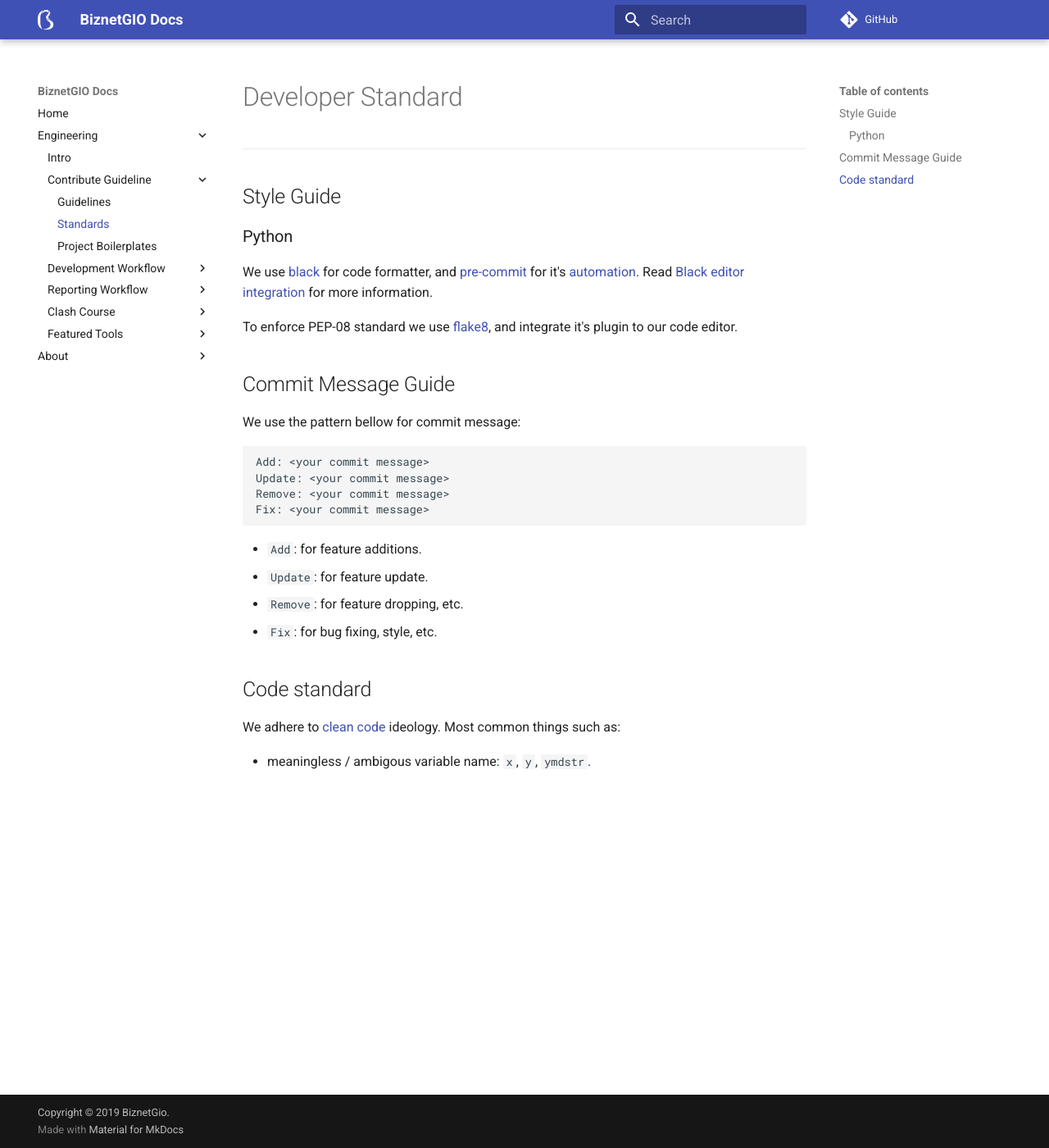
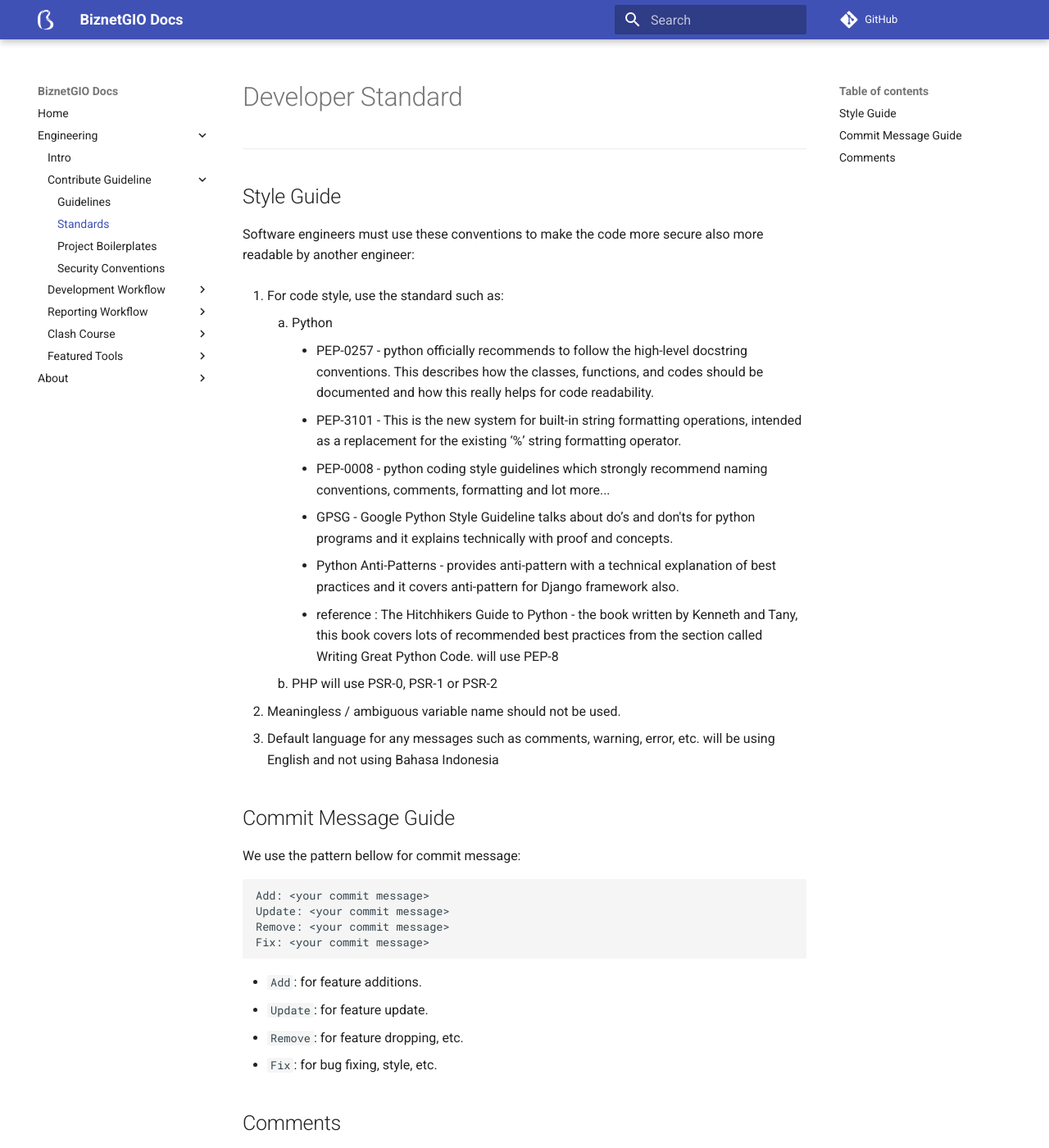
Before and after one commit to BiznetGIO/biznetgio.github.io, an MkDocs documentation site: the page built from docs/guide/standards.md, in a window 1280 px wide and 1400 px high. Shown: the whole window at 82% size. Built offline with MkDocs 1.6.1 and Material for MkDocs 9.7.7, drawn with Linux system fonts in a browser that asks for light colours; comment, search, counter and statistics services are not loaded; some of the changed text lies outside the part shown.

Commit message:
Add: security conventions docs

```diff
--- a/docs/guide/standards.md
+++ b/docs/guide/standards.md
@@ -4,16 +4,20 @@
 
 ## Style Guide
 
-### Python
+Software engineers must use these conventions to make the code more secure also more readable by another engineer:
 
-We use [black](https://github.com/psf/black) for code formatter, and
-[pre-commit](https://pre-commit.com/) for it's
-[automation](https://github.com/psf/black#version-control-integration). Read
-[Black editor integration](https://github.com/psf/black#editor-integration) for
-more information.
+1. For code style, use the standard such as:
+	1. Python
+		* PEP-0257 - python officially recommends to follow the high-level docstring conventions. This describes how the classes, functions, and codes should be documented and how this really helps for code readability.
+		* PEP-3101 - This is the new system for built-in string formatting operations, intended as a replacement for the existing ‘%’ string formatting operator.
+		* PEP-0008 - python coding style guidelines which strongly recommend naming conventions, comments, formatting and lot more...
+		* GPSG - Google Python Style Guideline talks about do’s and don'ts for python programs and it explains technically with proof and concepts.
+		* Python Anti-Patterns - provides anti-pattern with a technical explanation of best practices and it covers anti-pattern for Django framework also.
+		* reference : The Hitchhikers Guide to Python - the book written by Kenneth and Tany, this book covers lots of recommended best practices from the section called Writing Great Python Code. will use PEP-8
+	2. PHP will use PSR-0, PSR-1 or PSR-2
 
-To enforce PEP-08 standard we use [flake8](http://flake8.pycqa.org/en/latest/),
-and integrate it's plugin to our code editor.
+3. Meaningless / ambiguous variable name should not be used.
+4. Default language for any messages such as comments, warning, error, etc. will be using English and not using Bahasa Indonesia
 
 ## Commit Message Guide
 
@@ -31,9 +35,11 @@ Fix: <your commit message>
 - `Remove`: for feature dropping, etc.
 - `Fix`: for bug fixing, style, etc.
 
-## Code standard
 
-We adhere to [clean code](https://www.oreilly.com/library/view/clean-code/9780136083238/)
-ideology. Most common things such as:
+## Comments
+For every code and function, there must be a comment. Refer to PEP-8, the comment must:
 
-- meaningless / ambigous variable name: `x`, `y`, `ymdstr`.
+ * Complete sentence, its first word should be capitalized, unless it is an identifier that begins with a lower case letter
+ * If a comment is short, the period at the end can be omitted
+ * Use two spaces after a sentence-ending period
+ * Use English
--- a/mkdocs.yml
+++ b/mkdocs.yml
@@ -21,6 +21,7 @@ nav:
             - Guidelines: guide/contrib-guide.md
             - Standards: guide/standards.md
             - Project Boilerplates: guide/boilerplates.md
+            - Security Conventions: guide/security-conventions.md
         - Development Workflow:
             - Prefix: guide/bgn-dev-welcome.md
             - First Setup: guide/bgn-dev-initiliaze.md
```
Also changed, not shown: docs/guide/security-conventions.md (added, +23 -0 lines).
